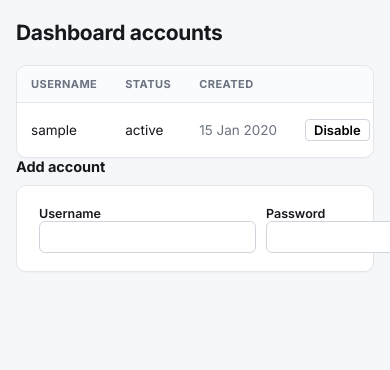
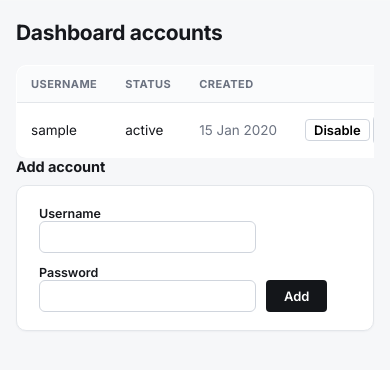
Before and after one commit to Fybre/therefore-log-auditor, a Python web app: template auditor/web/templates/admin_users.html in a window 390 px wide; the page is wider, and only the part inside the window is pictured. Shown: the part 56-426 px from the top of that part. Run offline with Jinja, Linux system fonts and the light colour scheme; the template is opened without the code that fills it: most values are stand-ins (such as "Sample title", 1, 10 or a date in 2020).

Commit message:
Fix: mobile table scroll didn't actually work in Safari (real device test)
Confirmed on a real iOS Simulator running Safari against the deployed
VPS (with the previous CSS-cascade fix already live there): tables
still weren't scrollable, just truncated - clicking/swiping sideways
did nothing.

Root cause: applying overflow-x: auto directly to a <table> element
(even with display: block) is a known WebKit/Safari quirk - it doesn't
reliably become a touch-scrollable container there, even though it
works fine in Chromium (which is all my previous verification could
actually exercise). A plain <div> is a completely ordinary scroll
container in every engine, so that's the fix: wrap each data table in
a `.table-scroll` div and put overflow-x: auto on the div, not the
table.

- New `.table-scroll` wrapper class in style.css; applied around the
  data-heavy tables (tenants list, admin tenants, audit log, dashboard
  accounts, findings list) - skipped the handful of narrow 2-column
  key/value/form tables that were never actually at risk of overflow.
- Found two more unwrapped `display:flex` rows the same way while
  sweeping every page for overflow: the "Add account" form on
  /admin/users and the per-rule header row on a tenant's rules page -
  both got flex-wrap: wrap.

Full suite (94 tests, unaffected - this is markup/CSS only) passes.
Verified live via a real narrow-viewport same-origin iframe (genuine
independent CSS viewport, not the browser tool's non-functional
resize_window) across every page: /, /admin/tenants, /admin/audit,
/admin/users, /admin/smtp, tenant edit, tenant rules, known activity,
findings list, and a finding detail page - all now show zero page-level
overflow (bodyScrollWidth == clientWidth on all of them), and the
findings table's .table-scroll wrapper is confirmed genuinely
scrollable (programmatic scrollLeft takes effect). Real WebKit touch-
gesture behaviour still can't be verified from this environment (no
Simulator tooling available here) - the div-wrapper approach is the
standard, broadly-documented fix for this exact class of Safari
overflow quirk, but if it's still not scrollable on your end after
this deploys, that's the next thing to dig into.

Co-Authored-By: Claude Sonnet 5 <noreply@anthropic.com>

```diff
--- a/auditor/web/static/style.css
+++ b/auditor/web/static/style.css
@@ -173,17 +173,20 @@ h2 { font-size: 14.5px; font-weight: 650; margin: 0 0 10px; letter-spacing: -0.0
 
 a { color: var(--accent); }
 
+/* A plain wrapper div, not overflow-x directly on <table>, on purpose: WebKit/Safari has known
+   quirks where overflow-x: auto (even with display: block) doesn't reliably become touch-
+   scrollable on a <table> element itself, even though it works fine in Chromium. A div is a
+   completely ordinary scroll container in every engine, so this is the reliable version. */
+.table-scroll { overflow-x: auto; -webkit-overflow-scrolling: touch; }
+.table-scroll table { min-width: 100%; }
+@media (max-width: 700px) {
+  .table-scroll table { width: max-content; white-space: nowrap; }
+}
+
 table {
   width: 100%; border-collapse: collapse; background: var(--surface);
   border-radius: var(--radius); overflow: hidden; box-shadow: var(--shadow-sm);
   border: 1px solid var(--border);
-}
-@media (max-width: 700px) {
-  /* Lets a wide table scroll horizontally within itself instead of forcing the whole page to
-     scroll sideways. Must come after the base `table` rule above (not grouped with the other
-     mobile rules near the top of the file) - that rule's `overflow: hidden` shorthand would
-     otherwise win the cascade on tied specificity and silently override this every time. */
-  table { display: block; overflow-x: auto; white-space: nowrap; -webkit-overflow-scrolling: touch; }
 }
 th, td { text-align: left; padding: 11px 14px; font-size: 13.5px; }
 td { border-top: 1px solid var(--border); }
--- a/auditor/web/templates/admin_audit.html
+++ b/auditor/web/templates/admin_audit.html
@@ -5,6 +5,7 @@
 <p class="muted">Changes made to the auditor's own configuration - tenants, SMTP, rule toggles,
   dashboard accounts. This is separate from the findings the auditor raises about a tenant's
   Therefore activity. Showing the most recent {{ entries | length }} entries, newest first.</p>
+<div class="table-scroll">
 <table>
   <tr><th>When (UTC)</th><th>Who</th><th>Action</th><th>Tenant</th><th>Detail</th></tr>
   {% for e in entries %}
@@ -21,4 +22,5 @@
   <tr><td colspan="5" class="muted">Nothing logged yet.</td></tr>
   {% endfor %}
 </table>
+</div>
 {% endblock %}
--- a/auditor/web/templates/admin_tenant_rules.html
+++ b/auditor/web/templates/admin_tenant_rules.html
@@ -10,7 +10,7 @@
 <form method="post" action="/admin/tenants/{{ tenant_id }}/rules">
   {% for r in rows %}
   <div class="card" style="max-width:640px">
-    <div style="display:flex;justify-content:space-between;align-items:center;gap:12px">
+    <div style="display:flex;flex-wrap:wrap;justify-content:space-between;align-items:center;gap:12px">
       <div>
         <code style="font-size:14px">{{ r.rule_id }}</code>
         <span class="muted" style="margin-left:8px">global default: {{ "enabled" if r.global_default else "disabled" }}</span>
--- a/auditor/web/templates/admin_tenants.html
+++ b/auditor/web/templates/admin_tenants.html
@@ -3,6 +3,7 @@
 {% block content %}
 <h1>Tenants / servers</h1>
 <p><a class="row-link" href="/admin/tenants/new">+ Add tenant</a></p>
+<div class="table-scroll">
 <table>
   <tr><th>ID</th><th>Base URL</th><th>Schedule</th><th>LLM</th><th>Enabled</th><th>Last run</th><th></th></tr>
   {% for t in tenants %}
@@ -31,6 +32,7 @@
   <tr><td colspan="7" class="muted">No tenants configured yet.</td></tr>
   {% endfor %}
 </table>
+</div>
 <p class="muted" style="font-size:12px">A scheduler health check runs every 30 minutes and emails
   if a tenant's runs stop happening, start failing, or get stuck - see the alert recipients on the
   <a class="row-link" href="/admin/smtp">SMTP page</a>.</p>
--- a/auditor/web/templates/admin_users.html
+++ b/auditor/web/templates/admin_users.html
@@ -3,6 +3,7 @@
 {% block content %}
 <h1>Dashboard accounts</h1>
 {% if error %}<p class="error">{{ error }}</p>{% endif %}
+<div class="table-scroll">
 <table>
   <tr><th>Username</th><th>Status</th><th>Created</th><th></th></tr>
   {% for u in users %}
@@ -23,9 +24,10 @@
   </tr>
   {% endfor %}
 </table>
+</div>
 
 <h2>Add account</h2>
-<form class="card" method="post" action="/admin/users/new" style="display:flex;gap:10px;align-items:flex-end;max-width:480px">
+<form class="card" method="post" action="/admin/users/new" style="display:flex;flex-wrap:wrap;gap:10px;align-items:flex-end;max-width:480px">
   <div><label>Username</label><br><input type="text" name="username" required></div>
   <div><label>Password</label><br><input type="password" name="password" required></div>
   <button type="submit" style="padding:8px 18px;background:var(--ink);color:#fff;border:none;border-radius:4px;cursor:pointer">Add</button>
--- a/auditor/web/templates/findings.html
+++ b/auditor/web/templates/findings.html
@@ -60,6 +60,7 @@
     <input type="text" name="note" placeholder="note (optional, applied to all selected)" style="flex:1;min-width:160px">
     <button type="submit" onclick="return document.querySelectorAll('.row-check:checked').length > 0">Apply to selected</button>
   </div>
+  <div class="table-scroll">
   <table>
     <tr>
       <th style="width:24px"><input type="checkbox" id="selAll" onclick="toggleAll(this)"></th>
@@ -110,6 +111,7 @@
     <tr><td colspan="4" class="muted">No findings match these filters.</td></tr>
     {% endfor %}
   </table>
+  </div>
 </form>
 <script>
 function toggleAll(cb) {
--- a/auditor/web/templates/tenants.html
+++ b/auditor/web/templates/tenants.html
@@ -6,6 +6,7 @@
   to jump straight to just those open findings. Click "Known activity" to see and manage that
   tenant's allow-list - the users, IPs, and change windows already explained away, so they stop
   showing up as new every day.</p>
+<div class="table-scroll">
 <table>
   <tr><th>Tenant</th><th>Open high</th><th>Open medium</th><th>Open low</th><th>Last finding</th><th>Known activity</th></tr>
   {% for r in rows %}
@@ -31,4 +32,5 @@
   </tr>
   {% endfor %}
 </table>
+</div>
 {% endblock %}
```
